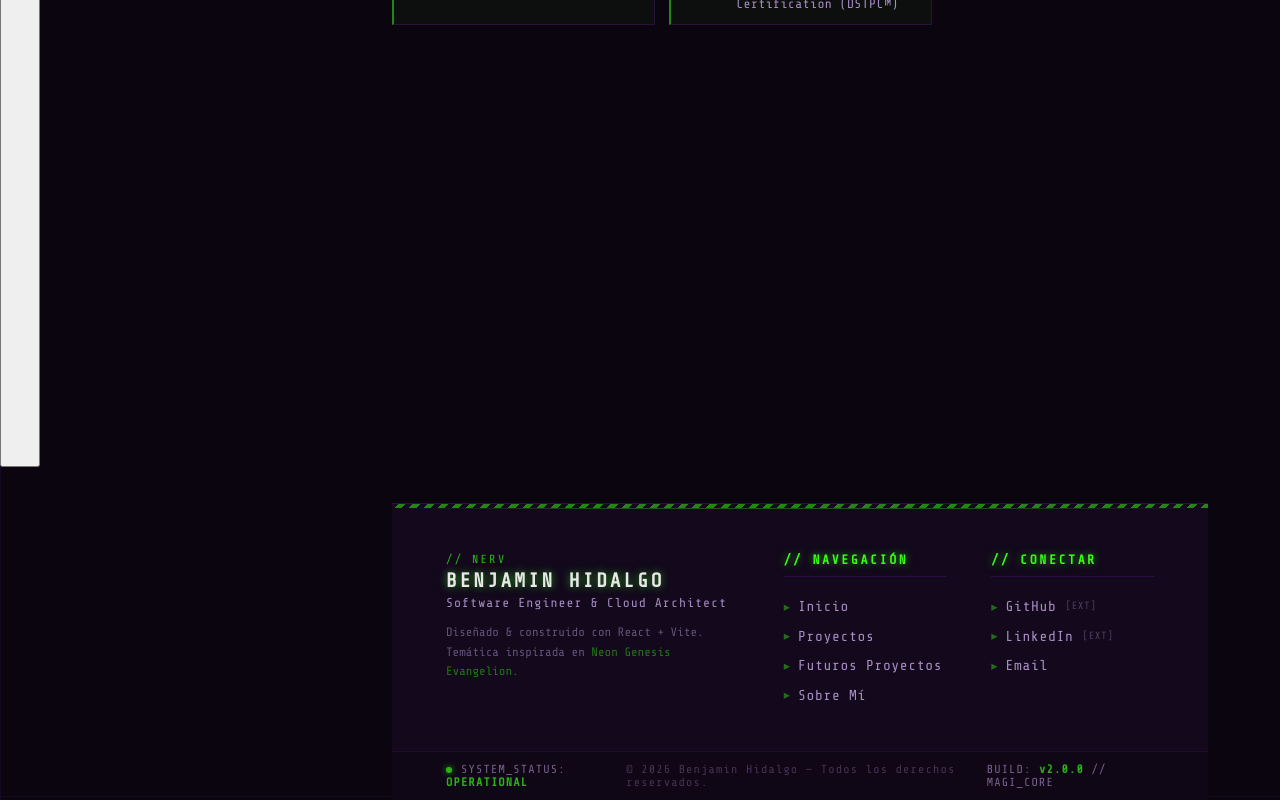
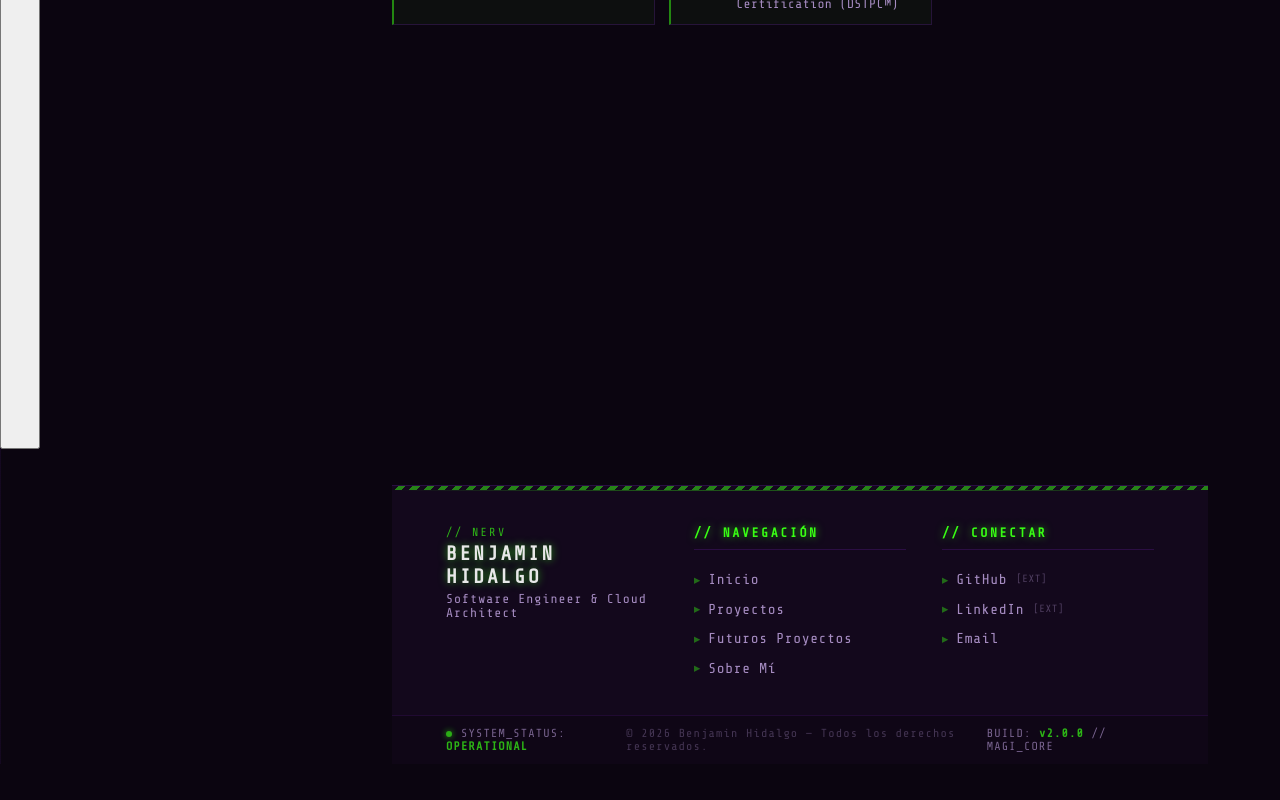
Before and after one commit to benhidalgov/Portfolio, a React (Vite) app: page / in a window 1280 px wide. Shown: the part 1604-2404 px from the top of the page. After the commit the page ends 2368 px from the top, so only its background shows below. Built offline with nearby package versions, Linux system fonts and the light colour scheme.

Commit message:
edit al footer

```diff
--- a/src/Components/Footer/Footer.css
+++ b/src/Components/Footer/Footer.css
@@ -44,9 +44,10 @@
 /* === INNER LAYOUT === */
 .footer-inner {
     display: grid;
-    grid-template-columns: 1.8fr 1fr 1fr;
-    gap: 2.5rem;
-    padding: 2.5rem 3rem;
+    grid-template-columns: 1fr 1fr 1fr;
+    gap: 2rem;
+    padding: 2rem 3rem;
+    align-items: start;
 }
 
 /* === COLUMNA BRAND === */
@@ -203,8 +204,8 @@
 @media (max-width: 900px) {
     .footer-inner {
         grid-template-columns: 1fr 1fr;
-        gap: 2rem;
-        padding: 2rem;
+        gap: 1.5rem;
+        padding: 1.75rem 2rem;
     }
 
     .footer-col--brand {
--- a/src/Components/Footer/Footer.jsx
+++ b/src/Components/Footer/Footer.jsx
@@ -19,10 +19,6 @@ function Footer() {
             <p className="footer-brand-name">BENJAMIN HIDALGO</p>
             <p className="footer-brand-sub">Software Engineer &amp; Cloud Architect</p>
           </div>
-          <p className="footer-disclaimer">
-            Diseñado &amp; construido con React + Vite.<br />
-            Temática inspirada en <span className="footer-eva-ref">Neon Genesis Evangelion</span>.
-          </p>
         </div>
 
         {/* Columna: Navegación */}
```
